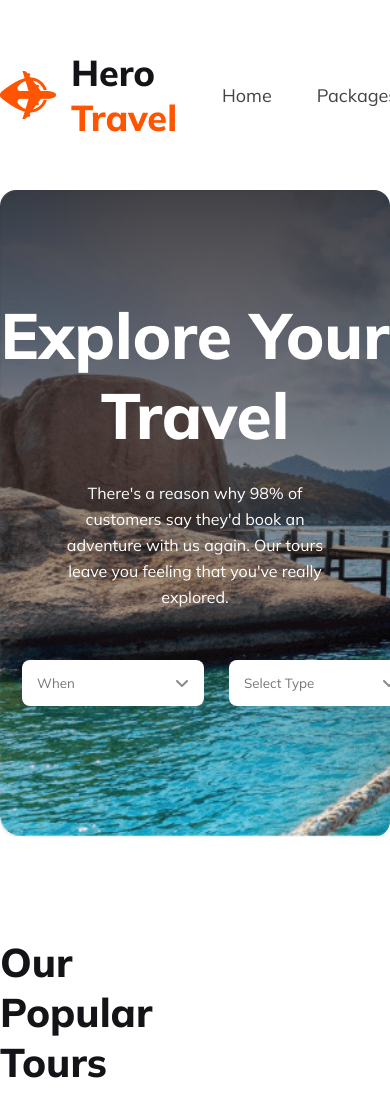
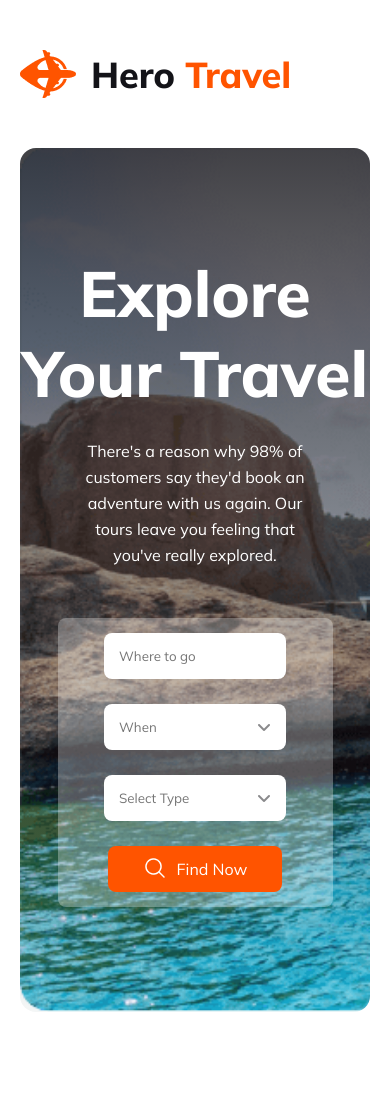
Before and after one commit to sumiyasheikh/assignment-two, a plain HTML site: page index.html in a window 390 px wide. Shown: the top 1100 px of the page. Drawn offline with Linux system fonts and the light colour scheme.

Commit message:
third commit form issue solved

```diff
--- a/css/style.css
+++ b/css/style.css
@@ -99,14 +99,13 @@ a:hover{
 }
 
 .banner-form{
+    width: 70%;
+    margin: 0 auto;
     margin-top: 50px;
+    padding: 15px;
     padding-bottom: 105px;
     display: flex;
     justify-content: center;
-    gap: 25px;
-}
-
-.banner-form form{
     border-radius: 8px;
     background-color: rgba(255, 255, 255, 0.30);
     padding: 15px;
@@ -149,6 +148,10 @@ i{
 
 .banner-form button img{
     margin-right: 10px;
+}
+
+form{
+    padding-bottom: 105px;
 }
 
 /* header ends */
@@ -790,3 +793,20 @@ footer h6{
 }
 
 /* footer ends */
+
+@media screen and (max-width: 600px) {
+
+    .container{
+        margin: 20px;
+    }
+
+    .hidden{
+        display: none;
+    }
+
+    .banner-form{
+        text-align: center;
+        flex-direction: column;
+    }
+
+}
--- a/index.html
+++ b/index.html
@@ -23,7 +23,7 @@
                         <img class="logo" src="./images/logo.png" alt="logo">
                         <h3>Hero <span>Travel</span></h3>
                     </div>
-                    <ul>
+                    <ul class="hidden">
                         <li><a href="">Home</a></li>
                         <li><a href="">Packages</a></li>
                         <li><a href="">Testimonial</a></li>
@@ -37,7 +37,8 @@
                     <p>There's a reason why 98% of customers say they'd book an adventure with us again. Our tours leave you feeling that you've really explored.</p>
 
                     <div>
-                        <form class="banner-form" action="">
+                        <form action="">
+                            <div class="banner-form">
                                 <div>
                                     <input type="text" placeholder="Where to go"></i>
                                 </div>
@@ -47,7 +48,10 @@
                                 <div class="travel">
                                     <input type="text" placeholder="Select Type"><i class="fa-solid fa-angle-down"></i>
                                 </div>
+                                <div>
                                     <button><img src="./images/search.png" alt="search"><p>Find Now</p></button>
+                                </div>
+                            </div>
                         </form>
                     </div>
                 </div>
```
Lines whose indentation alone changed are shown as unchanged.
